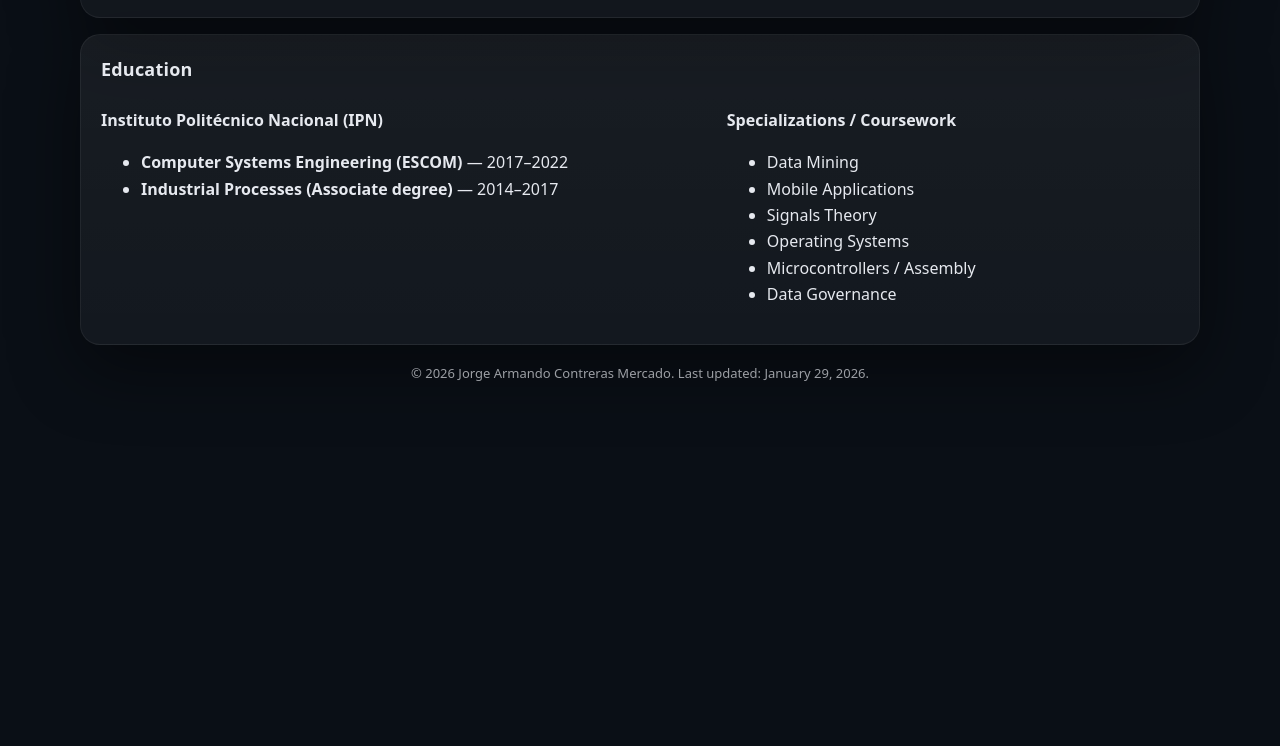
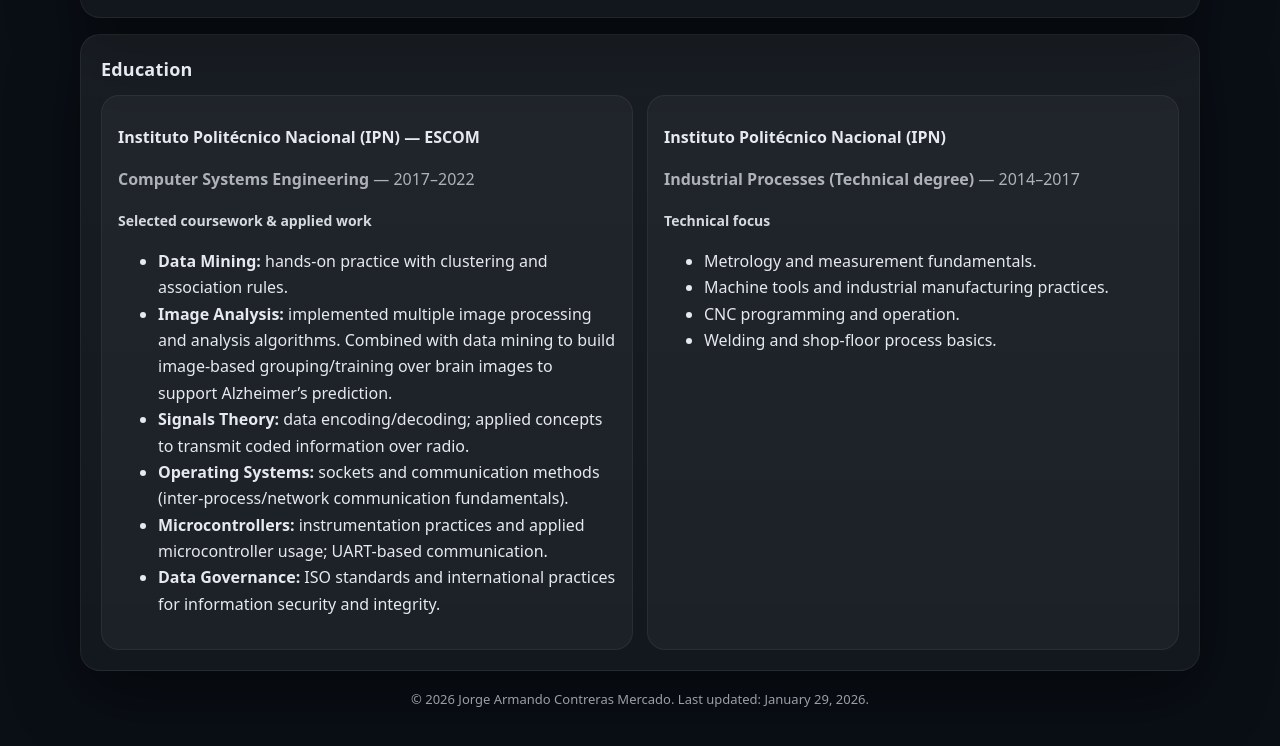
Before and after one commit to JACM8544/WebPortfolioJACM, a plain HTML site: page index.html in a window 1280 px wide. Shown: the part 2426-3172 px from the top of the page. Before the commit the page ends 2883 px from the top, so only its background shows below. Drawn offline with Linux system fonts and the light colour scheme.

Commit message:
Education section update

```diff
--- a/index.html
+++ b/index.html
@@ -274,28 +274,48 @@
     <section id="education" class="card">
   <h2>Education</h2>
 
-      <div class="grid-2">
-        <div>
-          <h3>Instituto Politécnico Nacional (IPN)</h3>
+  <div class="education">
+    <div class="education__item">
+      <h3>Instituto Politécnico Nacional (IPN) — ESCOM</h3>
+      <p class="muted"><strong>Computer Systems Engineering</strong> — 2017–2022</p>
+
+      <h4>Selected coursework & applied work</h4>
       <ul>
-            <li><strong>Computer Systems Engineering (ESCOM)</strong> — 2017–2022</li>
-            <li><strong>Industrial Processes (Associate degree)</strong> — 2014–2017</li>
+        <li><strong>Data Mining:</strong> hands-on practice with clustering and association rules.</li>
+        <li>
+          <strong>Image Analysis:</strong> implemented multiple image processing and analysis algorithms.
+          Combined with data mining to build image-based grouping/training over brain images to support Alzheimer’s prediction.
+        </li>
+        <li>
+          <strong>Signals Theory:</strong> data encoding/decoding; applied concepts to transmit coded information over radio.
+        </li>
+        <li>
+          <strong>Operating Systems:</strong> sockets and communication methods (inter-process/network communication fundamentals).
+        </li>
+        <li>
+          <strong>Microcontrollers:</strong> instrumentation practices and applied microcontroller usage; UART-based communication.
+        </li>
+        <li>
+          <strong>Data Governance:</strong> ISO standards and international practices for information security and integrity.
+        </li>
       </ul>
     </div>
 
-        <div>
-          <h3>Specializations / Coursework</h3>
+    <div class="education__item">
+      <h3>Instituto Politécnico Nacional (IPN)</h3>
+      <p class="muted"><strong>Industrial Processes (Technical degree)</strong> — 2014–2017</p>
+
+      <h4>Technical focus</h4>
       <ul>
-            <li>Data Mining</li>
-            <li>Mobile Applications</li>
-            <li>Signals Theory</li>
-            <li>Operating Systems</li>
-            <li>Microcontrollers / Assembly</li>
-            <li>Data Governance</li>
+        <li>Metrology and measurement fundamentals.</li>
+        <li>Machine tools and industrial manufacturing practices.</li>
+        <li>CNC programming and operation.</li>
+        <li>Welding and shop-floor process basics.</li>
       </ul>
     </div>
   </div>
 </section>
+
 
     <footer class="footer">
       <p class="muted">
--- a/styles.css
+++ b/styles.css
@@ -382,3 +382,27 @@
   .hero__grid{ grid-template-columns: 1fr; }
   .timeline__item--premium{ grid-template-columns: 1fr; }
 }
+.education{
+  display: grid;
+  grid-template-columns: 1fr;
+  gap: 14px;
+}
+
+.education__item{
+  border-radius: 18px;
+  padding: 16px;
+  background: rgba(255,255,255,.04);
+  border: 1px solid rgba(255,255,255,.06);
+}
+
+.education__item h4{
+  margin: 12px 0 8px 0;
+  font-size: 14px;
+  color: rgba(230,233,239,.92);
+}
+
+@media (min-width: 900px){
+  .education{
+    grid-template-columns: 1fr 1fr;
+  }
+}
```
Lines whose indentation alone changed are shown as unchanged.
